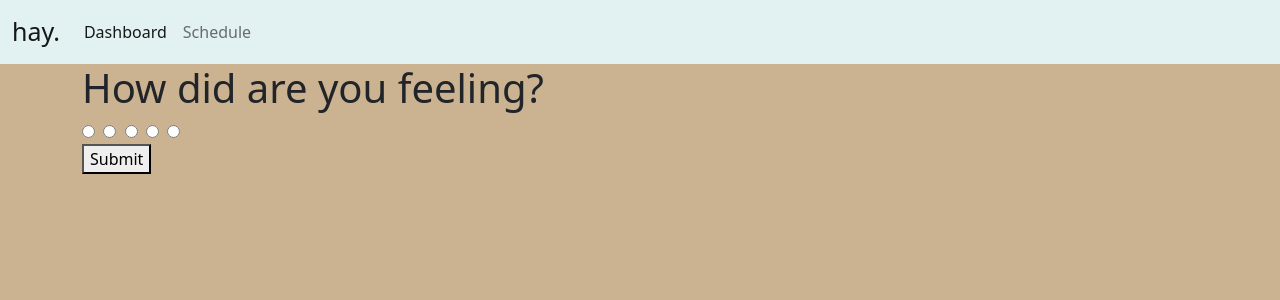
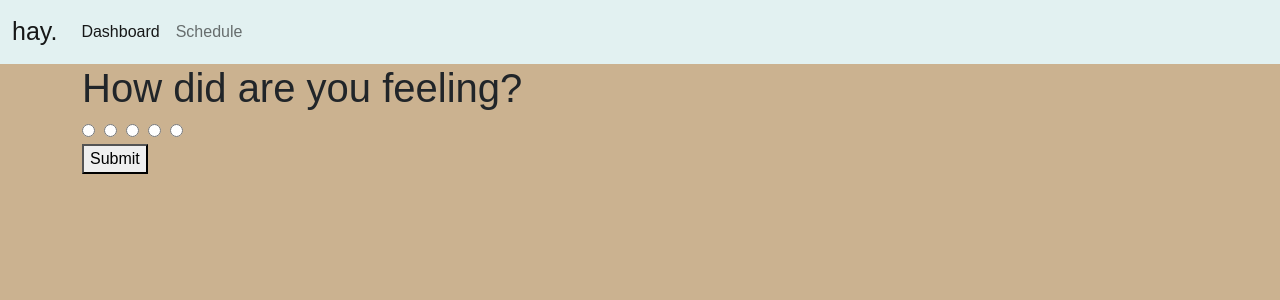
Before and after one commit to QuincyMillerDev/HackUCONN-2022, a Django app: page /question in a window 1280 px wide. Shown: the top 300 px of the page. Run offline with Django 4.2, Linux system fonts and the light colour scheme.

Commit message:
style.css
update to fix some shit

```diff
--- a/hay/haysite/static/css/style.css
+++ b/hay/haysite/static/css/style.css
@@ -3,7 +3,9 @@
 }
 body {
     background: #CBB290;
+    font-family: 'Poppins', sans-serif;
 }
 .logo {
+    color: #986b94;
     font-size: 25px;
 }
```
